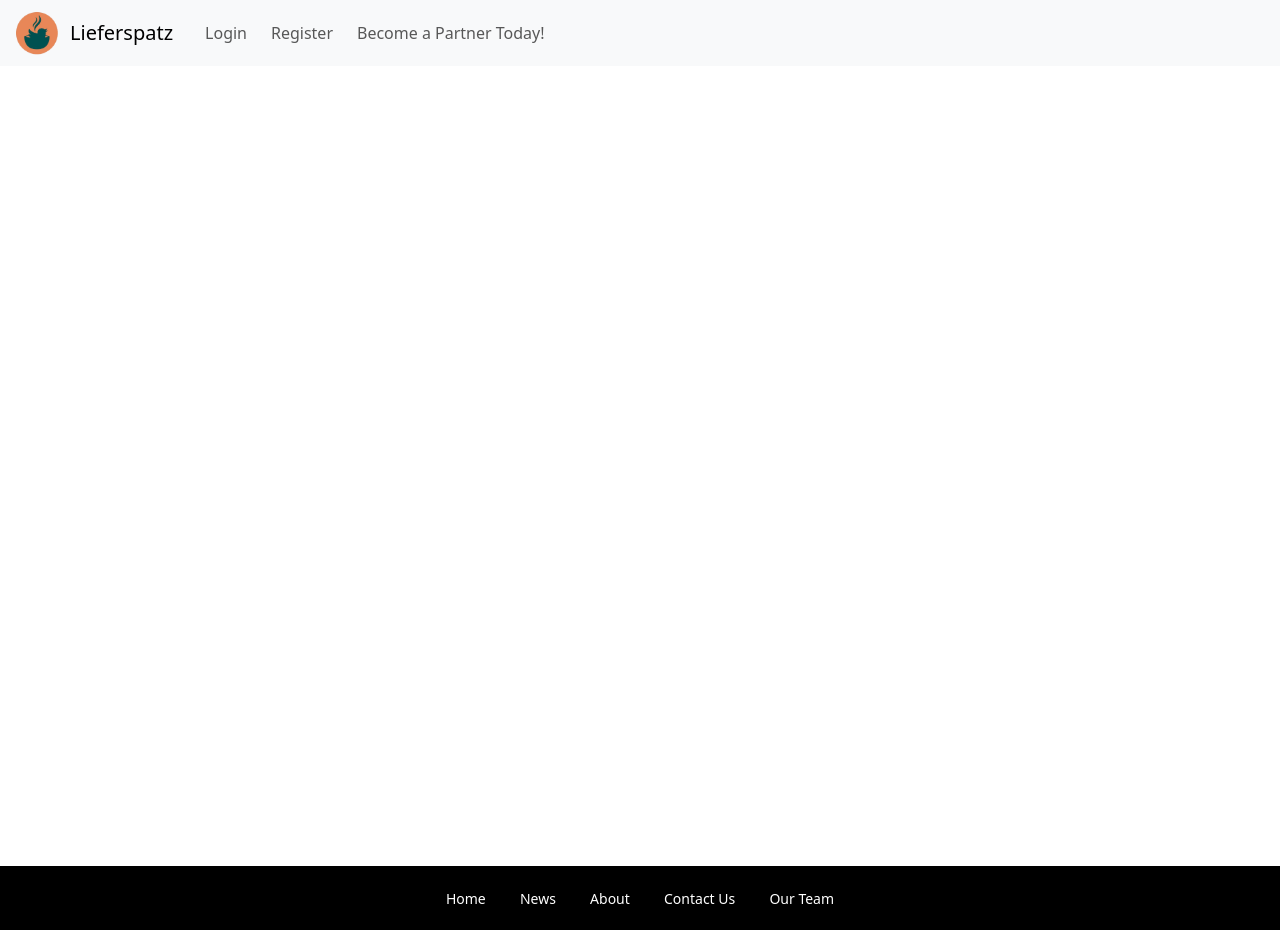
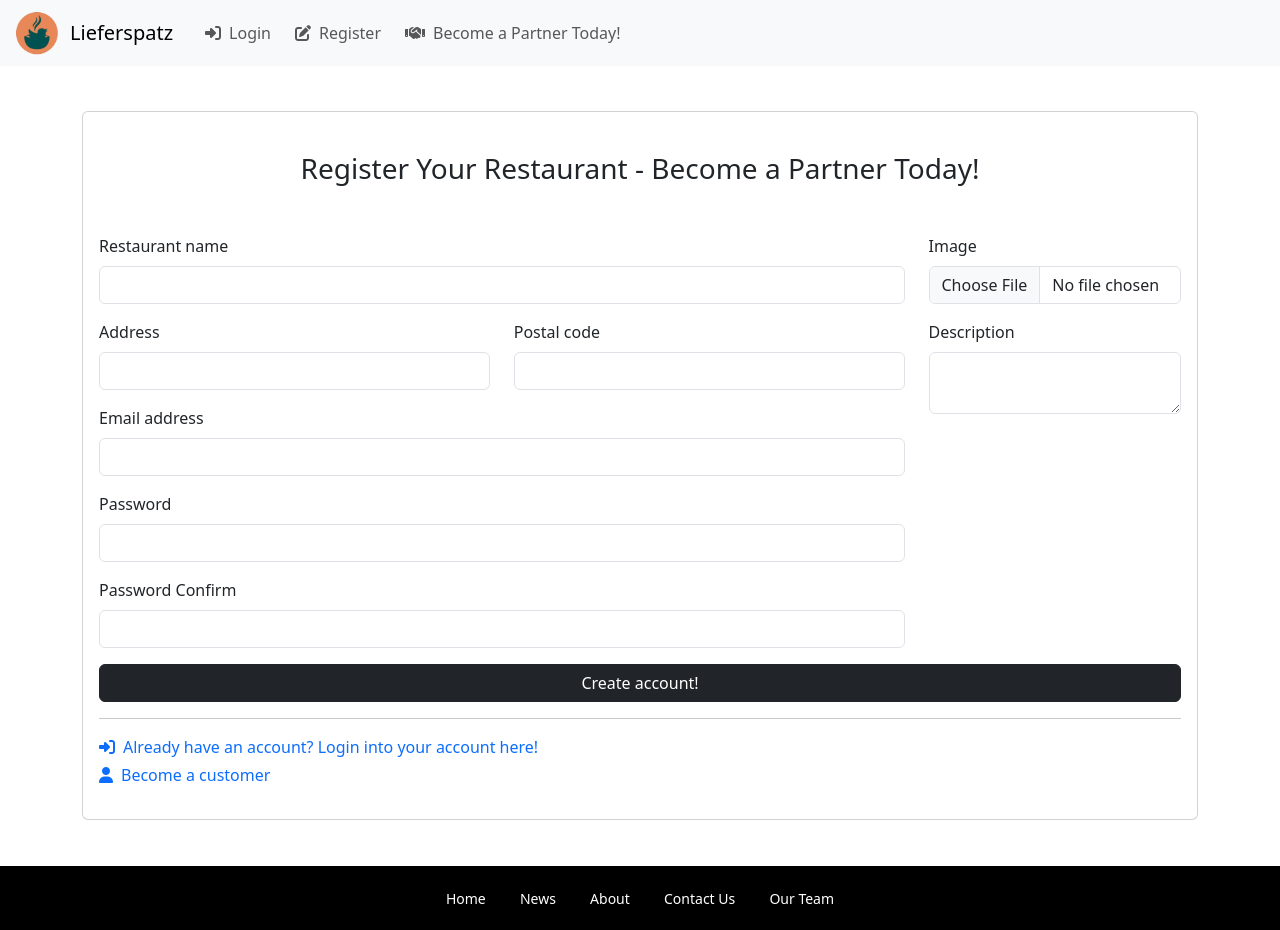
Before and after one commit to polaeskandar/datenbanken-praktikum, a Flask app: page /auth/become-a-partner in a window 1280 px wide. Run offline with Flask 3, Linux system fonts and the light colour scheme; some libraries are stand-ins or nearby versions.

Commit message:
Implement creating a new restaurant

```diff
--- a/app/__init__.py
+++ b/app/__init__.py
@@ -6,6 +6,7 @@ from flask_login import LoginManager
 app = Flask(__name__)
 app.config["SQLALCHEMY_DATABASE_URI"] = "sqlite:///restaurant.db"
 app.config["SECRET_KEY"] = "543fc4a0c583435ade2e1ac8365bd132"
+app.config["UPLOAD_DIRECTORY"] = "app/static/uploads/images"
 
 db = SQLAlchemy(app)
 bcrypt = Bcrypt(app)
--- /dev/null
+++ b/app/components/auth/create_restaurant_component.py
@@ -0,0 +1,97 @@
+import os
+import string
+import random
+
+from flask import render_template, url_for, Response, flash, redirect, request
+from flask_login import login_user
+
+from app import app, db
+from app.form.component.auth.CreateRestaurantForm import CreateRestaurantForm
+from app.models.Account import Account
+from app.models.Restaurant import Restaurant
+from app.models.PostalCode import PostalCode
+
+
+def create_restaurant_component():
+    create_restaurant_form = CreateRestaurantForm()
+
+    if create_restaurant_form.validate_on_submit():
+        return create_restaurant(create_restaurant_form)
+
+    for error in create_restaurant_form.errors.values():
+        flash(error[0], category="danger")
+
+    attributes = {
+        "create_restaurant_form": create_restaurant_form,
+        "login_route": url_for("auth.login"),
+        "register_customer_route": url_for("auth.register"),
+    }
+
+    return render_template(
+        "components/auth/create_restaurant.html", attributes=attributes
+    )
+
+
+# TODO SOLVE POTENTIAL RACE CONDITION, WHILE CREATING POSTAL CODES
+def create_restaurant(register_restaurant_form: CreateRestaurantForm) -> Response:
+    with app.app_context():
+        postal_code = PostalCode.query.filter_by(
+            postal_code=register_restaurant_form.postal_code.data
+        ).first()
+
+        if postal_code is None:
+            postal_code = PostalCode(
+                postal_code=register_restaurant_form.postal_code.data,
+            )
+
+            db.session.add(postal_code)
+
+        account = Account(
+            email=register_restaurant_form.email.data,
+            hashed_password=register_restaurant_form.password.data,
+            address=register_restaurant_form.address.data,
+            postal_code=postal_code,
+        )
+
+        image_path = upload_image(register_restaurant_form)
+
+        restaurant = Restaurant(
+            name=register_restaurant_form.name.data,
+            description=register_restaurant_form.description.data,
+            account=account,
+            image=image_path,
+        )
+
+        db.session.add(account)
+        db.session.add(restaurant)
+        db.session.commit()
+
+        login_user(account)
+        flash("Restaurant registered successfully!", category="success")
+
+    return redirect(url_for("index.index"))
+
+
+def upload_image(register_restaurant_form) -> str | None:
+    if not register_restaurant_form.image.name in request.files:
+        return None
+
+    image = request.files[register_restaurant_form.image.name]
+
+    if image.filename == "":
+        return None
+
+    upload_directory = app.config["UPLOAD_DIRECTORY"]
+
+    if not os.path.exists(upload_directory):
+        os.makedirs(upload_directory)
+
+    image_path = (
+        "".join(random.choices(string.ascii_uppercase + string.digits, k=32))
+        + "."
+        + image.filename.split(".")[1]
+    )
+
+    image.save(os.path.join(app.config["UPLOAD_DIRECTORY"], image_path))
+
+    return image_path
--- a/app/components/auth/login_component.py
+++ b/app/components/auth/login_component.py
@@ -16,6 +16,8 @@ def login_component() -> Response | str:
 
     attributes = {
         "login_form": login_form,
+        "register_route": url_for("auth.register"),
+        "register_restaurant_route": url_for("auth.register_restaurant"),
     }
 
     return render_template(
--- a/app/components/auth/register_customer_component.py
+++ b/app/components/auth/register_customer_component.py
@@ -19,6 +19,8 @@ def register_customer_component() -> Response | str:
 
     attributes = {
         "register_customer_form": register_customer_form,
+        "login_route": url_for("auth.login"),
+        "register_restaurant_route": url_for("auth.register_restaurant"),
     }
 
     return render_template(
--- a/app/components/navbar_component.py
+++ b/app/components/navbar_component.py
@@ -62,4 +62,10 @@ def get_dropdown_items() -> list[dict[str:str]]:
         ]
 
     if current_user.get_account_type() == AccountType.RESTAURANT:
-        return []
+        return [
+            {
+                "icon": "fa-solid fa-right-from-bracket me-2",
+                "link": url_for("auth.logout"),
+                "text": "Logout",
+            },
+        ]
--- /dev/null
+++ b/app/form/component/auth/CreateRestaurantForm.py
@@ -0,0 +1,40 @@
+from flask_wtf import FlaskForm
+from flask_wtf.file import FileAllowed
+from wtforms.fields.simple import StringField, PasswordField, TextAreaField, FileField
+from wtforms.validators import DataRequired, Email, EqualTo, Length, ValidationError
+
+from app.models.Account import Account
+
+
+class CreateRestaurantForm(FlaskForm):
+    name = StringField(
+        "Restaurant name", validators=[DataRequired(), Length(min=3, max=255)]
+    )
+
+    address = StringField("Address", validators=[DataRequired()])
+
+    postal_code = StringField("Postal code", validators=[DataRequired()])
+
+    image = FileField("Image", validators=[FileAllowed(["jpg", "png"])])
+
+    description = TextAreaField("Description", validators=[DataRequired()])
+
+    email = StringField("Email address", validators=[DataRequired(), Email()])
+
+    password = PasswordField(
+        "Password", validators=[DataRequired(), Length(min=8, max=255)]
+    )
+
+    password_confirm = PasswordField(
+        "Password Confirm",
+        validators=[
+            DataRequired(),
+            EqualTo("password", message="Passwords must match."),
+        ],
+    )
+
+    def validate_email(self, email):
+        account = Account.query.filter_by(email=email.data).first()
+
+        if account is not None:
+            raise ValidationError("Account already exists with the same email.")
--- a/app/routes/auth_routes.py
+++ b/app/routes/auth_routes.py
@@ -1,6 +1,7 @@
 from flask import Blueprint, Response, redirect, url_for, flash
 from flask_login import logout_user
 
+from app.components.auth.create_restaurant_component import create_restaurant_component
 from app.components.auth.login_component import login_component
 from app.components.auth.register_customer_component import register_customer_component
 from app.components.footer_component import footer_component
@@ -49,7 +50,9 @@ def register_restaurant():
         "header": [
             navbar_component(),
         ],
-        "main": [],
+        "main": [
+            create_restaurant_component(),
+        ],
         "footer": [
             footer_component(),
         ],
--- /dev/null
+++ b/app/templates/components/auth/create_restaurant.html
@@ -0,0 +1,60 @@
+<div class="card mt-auto mb-auto">
+  <form class="card-body" method="POST" enctype=multipart/form-data>
+    {{ attributes.create_restaurant_form.hidden_tag() }}
+
+    <h1 class="fs-3 text-center mt-4 mb-5">Register Your Restaurant - Become a Partner Today!</h1>
+
+    <div class="row">
+      <div class="col-9">
+        <div class="mb-3">
+          {{ attributes.create_restaurant_form.name.label(class="form-label", for="name") }}
+          {{ attributes.create_restaurant_form.name(id="name", class="form-control") }}
+        </div>
+        <div class="row mb-3">
+          <div class="col-6">
+            {{ attributes.create_restaurant_form.address.label(class="form-label", for="address") }}
+            {{ attributes.create_restaurant_form.address(id="address", class="form-control") }}
+          </div>
+          <div class="col-6">
+            {{ attributes.create_restaurant_form.postal_code.label(class="form-label", for="postal_code") }}
+            {{ attributes.create_restaurant_form.postal_code(id="postal_code", class="form-control") }}
+          </div>
+        </div>
+        <div class="mb-3">
+          {{ attributes.create_restaurant_form.email.label(class="form-label", for="email") }}
+          {{ attributes.create_restaurant_form.email(id="email", class="form-control") }}
+        </div>
+        <div class="mb-3">
+          {{ attributes.create_restaurant_form.password.label(class="form-label", for="password") }}
+          {{ attributes.create_restaurant_form.password(id="password", class="form-control") }}
+        </div>
+        <div class="mb-3">
+          {{ attributes.create_restaurant_form.password_confirm.label(class="form-label", for="password_confirm") }}
+          {{ attributes.create_restaurant_form.password_confirm(id="password_confirm", class="form-control") }}
+        </div>
+      </div>
+
+      <div class="col-3">
+        <div class="mb-3">
+          {{ attributes.create_restaurant_form.image.label(class="form-label", for="image") }}
+          {{ attributes.create_restaurant_form.image(id="image", class="form-control") }}
+        </div>
+        <div class="mb-3">
+          {{ attributes.create_restaurant_form.description.label(class="form-label", for="description") }}
+          {{ attributes.create_restaurant_form.description(id="description", class="form-control") }}
+        </div>
+      </div>
+    </div>
+
+    <div class="d-grid mb-3">
+      <button type="submit" class="btn btn-dark">Create account!</button>
+    </div>
+
+    <hr class="mb-3">
+
+    <div class="d-flex flex-column align-items-start gap-1 mb-3">
+      <a class="d-flex align-items-center gap-2 text-decoration-none" href="{{ attributes.login_route }}"><i class="fa-solid fa-right-to-bracket"></i>Already have an account? Login into your account here!</a>
+      <a class="d-flex align-items-center gap-2 text-decoration-none" href="{{ attributes.register_customer_route }}"><i class="fa-solid fa-user"></i>Become a customer</a>
+    </div>
+  </form>
+</div>
--- a/app/templates/components/navbar.html
+++ b/app/templates/components/navbar.html
@@ -53,13 +53,13 @@
           </li>
         {% else %}
           <li class="nav-item">
-            <a class="nav-link" href="{{ attributes.login_route }}">Login</a>
+            <a class="nav-link" href="{{ attributes.login_route }}"><i class="fa-solid fa-right-to-bracket me-2"></i>Login</a>
           </li>
           <li class="nav-item">
-            <a class="nav-link" href="{{ attributes.register_route }}">Register</a>
+            <a class="nav-link" href="{{ attributes.register_route }}"><i class="fa-solid fa-pen-to-square me-2"></i>Register</a>
           </li>
           <li class="nav-item">
-            <a class="nav-link" href="{{ attributes.register_restaurant_route }}">Become a Partner Today!</a>
+            <a class="nav-link" href="{{ attributes.register_restaurant_route }}"><i class="fa-solid fa-handshake me-2"></i>Become a Partner Today!</a>
           </li>
         {% endif %}
       </ul>
```
Also changed, not shown: app/templates/components/auth/login.html (+7 -0 lines), app/templates/components/auth/register_customer.html (+7 -0 lines), 1 other file.
